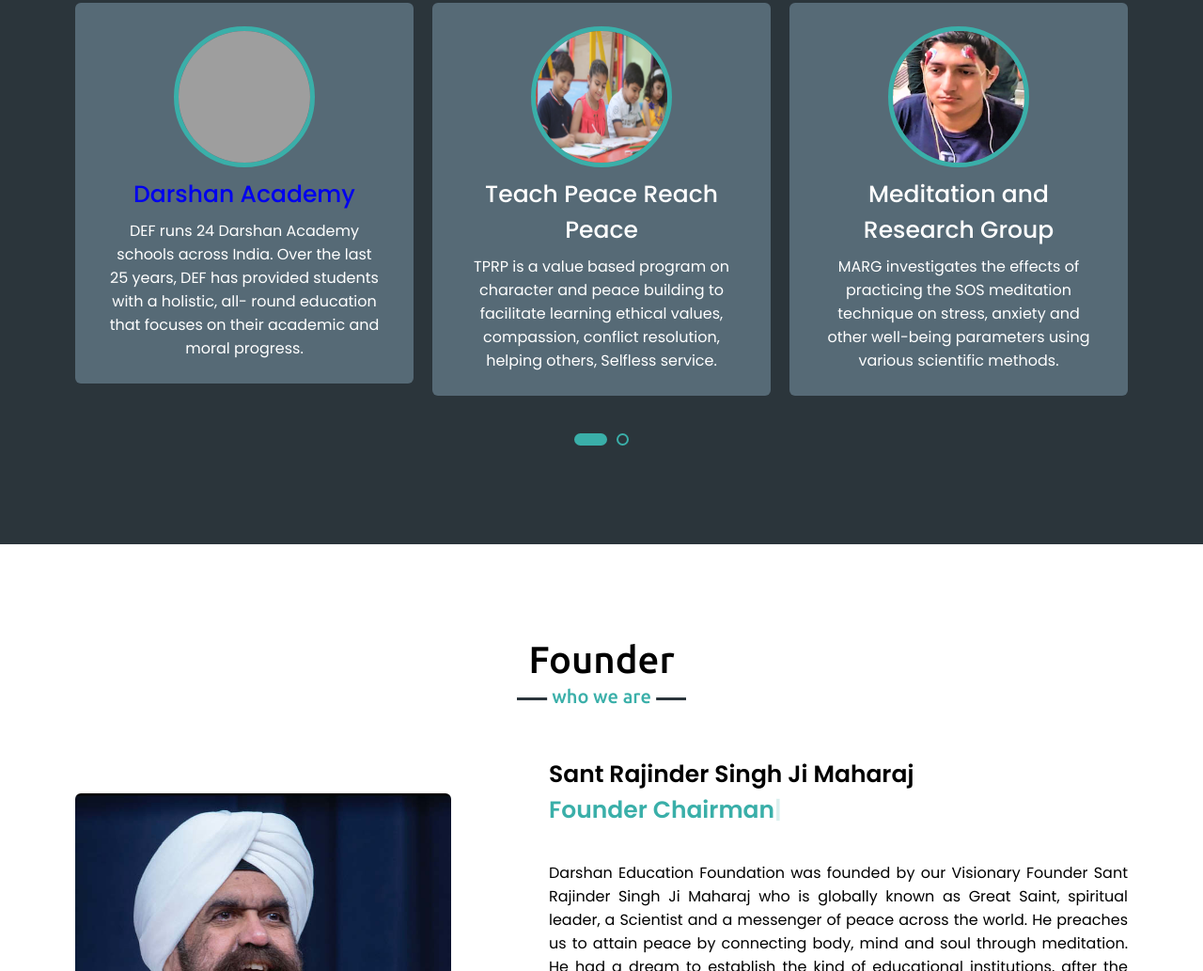
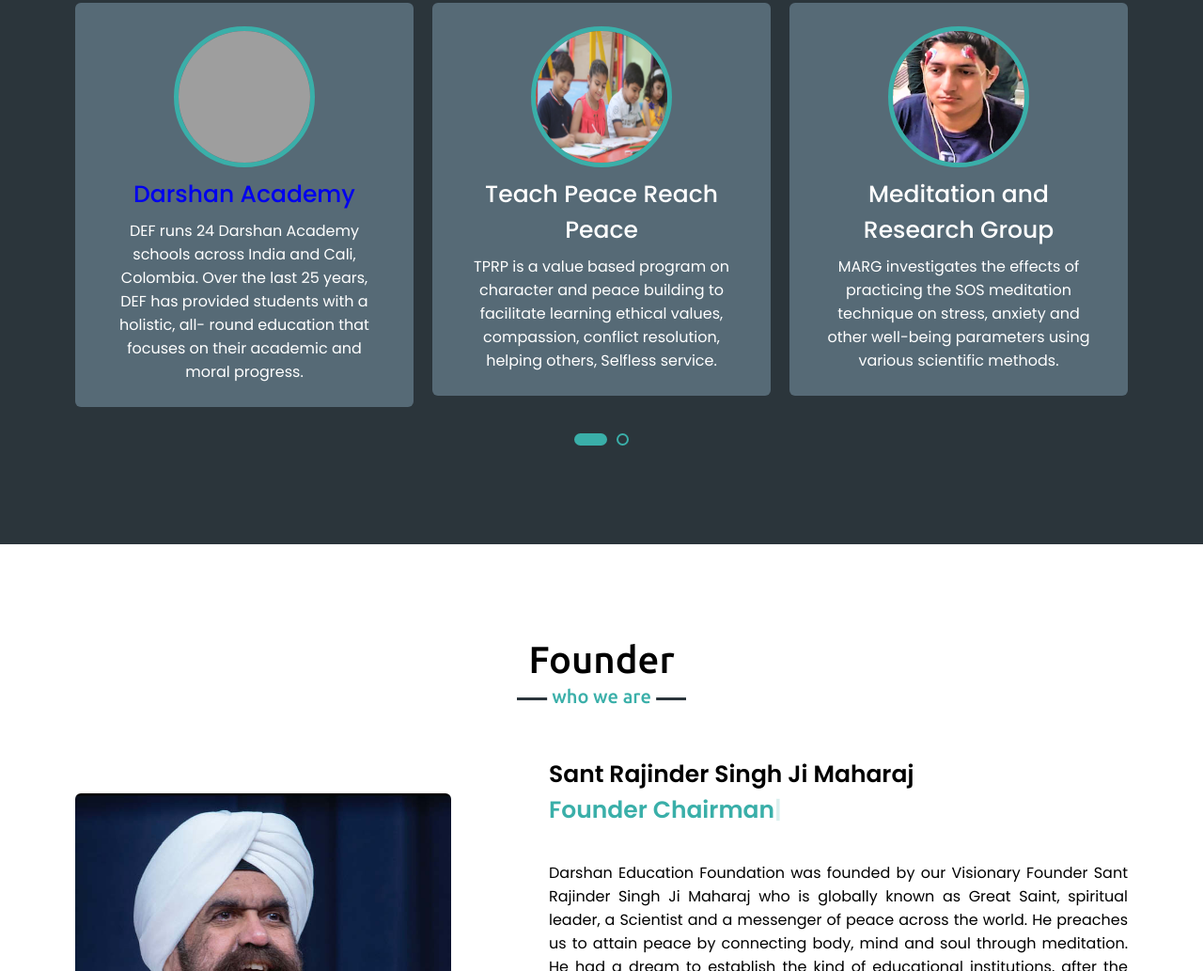
Before and after one commit to pujamunjal11/DEF.org, a plain HTML site: page index.html in a window 1280 px wide. Shown: the part 1796-2829 px from the top of the page at 94% size. Drawn offline with nearby package versions, Linux system fonts and the light colour scheme; grey boxes are pictures that could not be loaded.

Commit message:
Update index.html

```diff
--- a/index.html
+++ b/index.html
@@ -85,7 +85,7 @@
                         <img src="images/da1.jpg" alt="">
 			    <a href="#">
 				    <div class="text">Darshan Academy</div></a>
-                        <p>DEF runs 24 Darshan Academy schools across India. Over the last 25 years, DEF has provided students with a holistic, all- round education that focuses on their academic and moral progress.</p>
+                        <p>DEF runs 24 Darshan Academy schools across India and Cali, Colombia. Over the last 25 years, DEF has provided students with a holistic, all- round education that focuses on their academic and moral progress.</p>
                     </div>
                 </div>
 
@@ -150,7 +150,7 @@ balanced and fuller life through focusing on living in present with the help of
                 </div>
                 <div class="column right">
                     <div class="text">Sant Rajinder Singh Ji Maharaj<br><span class="typing-3"></span></div>
-                    <br><p>Darshan Education Foundation was founded by our Visionary Founder Sant Rajinder Singh Ji Maharaj who is globally known as Great Saint, spiritual leader, a Scientist and a messenger of peace across the world. He preaches us to attain peace by connecting body, mind and soul through meditation. He had a dream to establish the kind of educational institutions, after the name of great sufi sant Darshan singh ji Maharaj, which will provide not only quality and holistic education to children in every part of vast country but will also create generation of peace makers. He envisioned an Education that synthesizes Science with Spirituality. Spiritual Master tells us that when we become a fully integrated human being then our own full potential is realized. The inner energy is released. This brings about maximum benefits to ourselves and the world around us. </p>
+                    <br><p>Darshan Education Foundation was founded by our Visionary Founder Sant Rajinder Singh Ji Maharaj who is globally known as Great Saint, spiritual leader, a Scientist and a messenger of peace across the world. He preaches us to attain peace by connecting body, mind and soul through meditation. He had a dream to establish the kind of educational institutions, after the name of great sufi saint Sant Darshan singh Ji Maharaj, which will provide not only quality and holistic education to children in every part of vast country but will also create generation of peace makers. He envisioned an Education that synthesizes Science with Spirituality. Spiritual Master tells us that when we become a fully integrated human being then our own full potential is realized. The inner energy is released. This brings about maximum benefits to ourselves and the world around us. </p>
                     <a href=" " target="tab2">Know More</a>
                 </div>
             </div>
```
